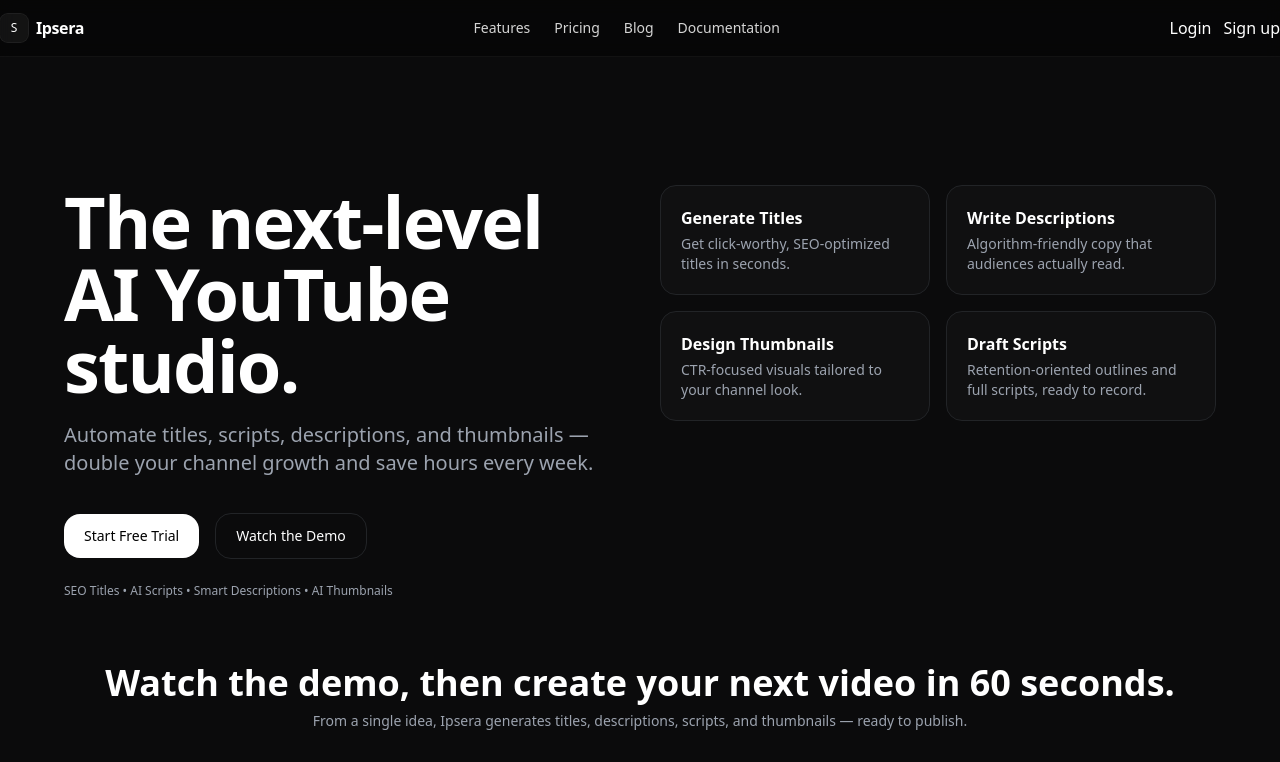
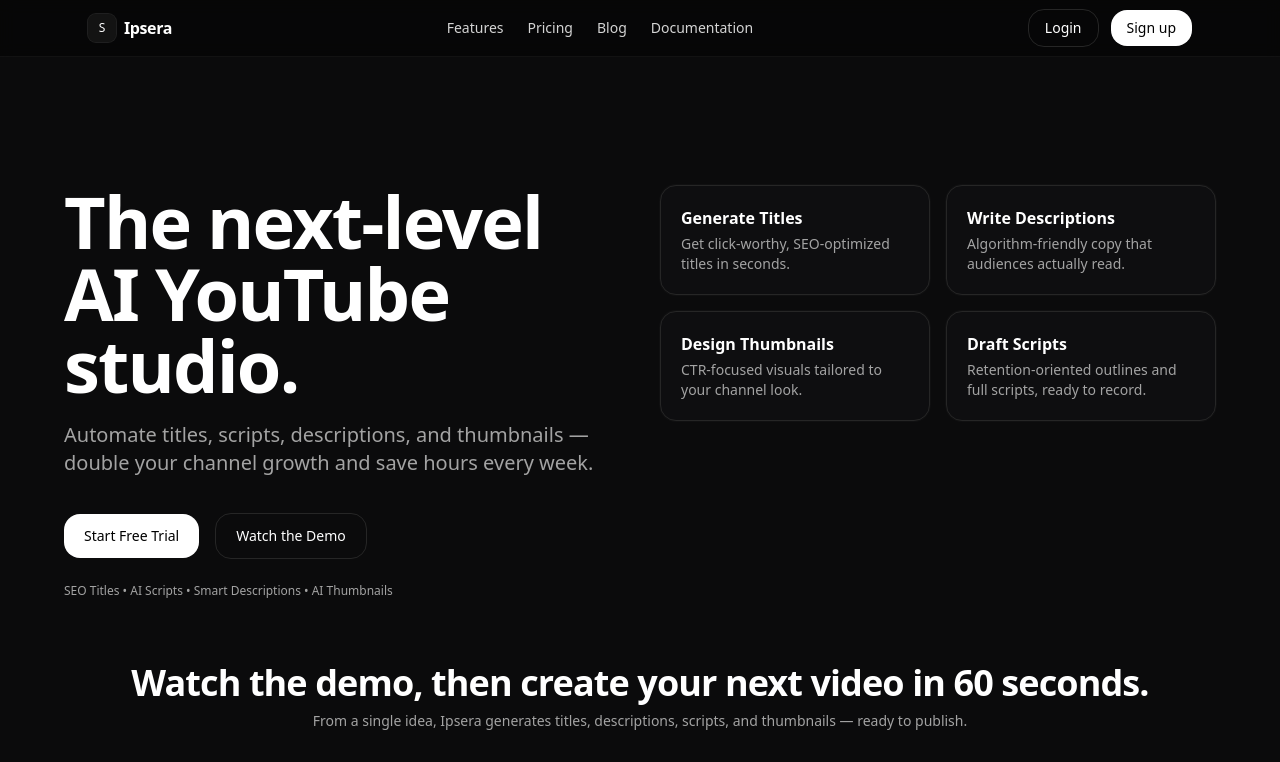
Before and after one commit to thelordmansa/frontend_ipsera_, a Next.js app: page / in a window 1280 px wide. Shown: the top 762 px of the page. Built offline with nearby package versions, Linux system fonts and the light colour scheme; grey boxes are pictures that could not be loaded.

Commit message:
Update globals.css

```diff
--- a/app/globals.css
+++ b/app/globals.css
@@ -2,21 +2,29 @@
 @tailwind components;
 @tailwind utilities;
 
-/* Thème dark minimal */
-:root{
-  --border:#222427;
-  --muted:#9CA3AF;
-  --glass:rgba(255,255,255,0.02);
+/* Container comme Saasfly (centré, padding horizontal) */
+.container {
+  @apply mx-auto max-w-6xl px-6;
 }
 
-html,body{ @apply bg-black text-white; }
+/* Typo/éléments de base */
+html, body { @apply bg-[#0B0B0C] text-white; }
+h1,h2,h3 { @apply tracking-tight; }
 
-/* Utilitaires custom (CSS pur) */
-.border-base{ border:1px solid var(--border); }
-.card{ background:var(--glass); border:1px solid var(--border); border-radius:1rem; }
-.text-muted{ color:var(--muted); }
-.grad-accent{
-  background-image:linear-gradient(90deg,#8B5CF6, #06B6D4 40%, #22C55E);
-  -webkit-background-clip:text; background-clip:text;
-  -webkit-text-fill-color:transparent; color:transparent;
+/* Utilitaires premium */
+.text-muted { @apply text-neutral-400; }
+.border-base { @apply border border-neutral-800; }
+.card { @apply rounded-2xl border border-neutral-800 bg-[#0E0E10] shadow-[0_0_0_1px_rgba(255,255,255,0.02)]; }
+
+/* Boutons */
+.btn { @apply inline-flex items-center justify-center rounded-2xl px-4 py-2 text-sm font-medium transition; }
+.btn-primary { @apply bg-white text-black hover:bg-neutral-200; }
+.btn-ghost { @apply border border-neutral-800 hover:border-neutral-700 hover:bg-white/5; }
+
+/* Vidéos / images encadrées */
+.media-frame { @apply overflow-hidden rounded-2xl border border-neutral-800 bg-black; }
+
+/* Navbar blur backdrop fix iOS */
+@supports (backdrop-filter: blur(0.5rem)) {
+  .backdrop-blur { backdrop-filter: blur(8px); }
 }
```
